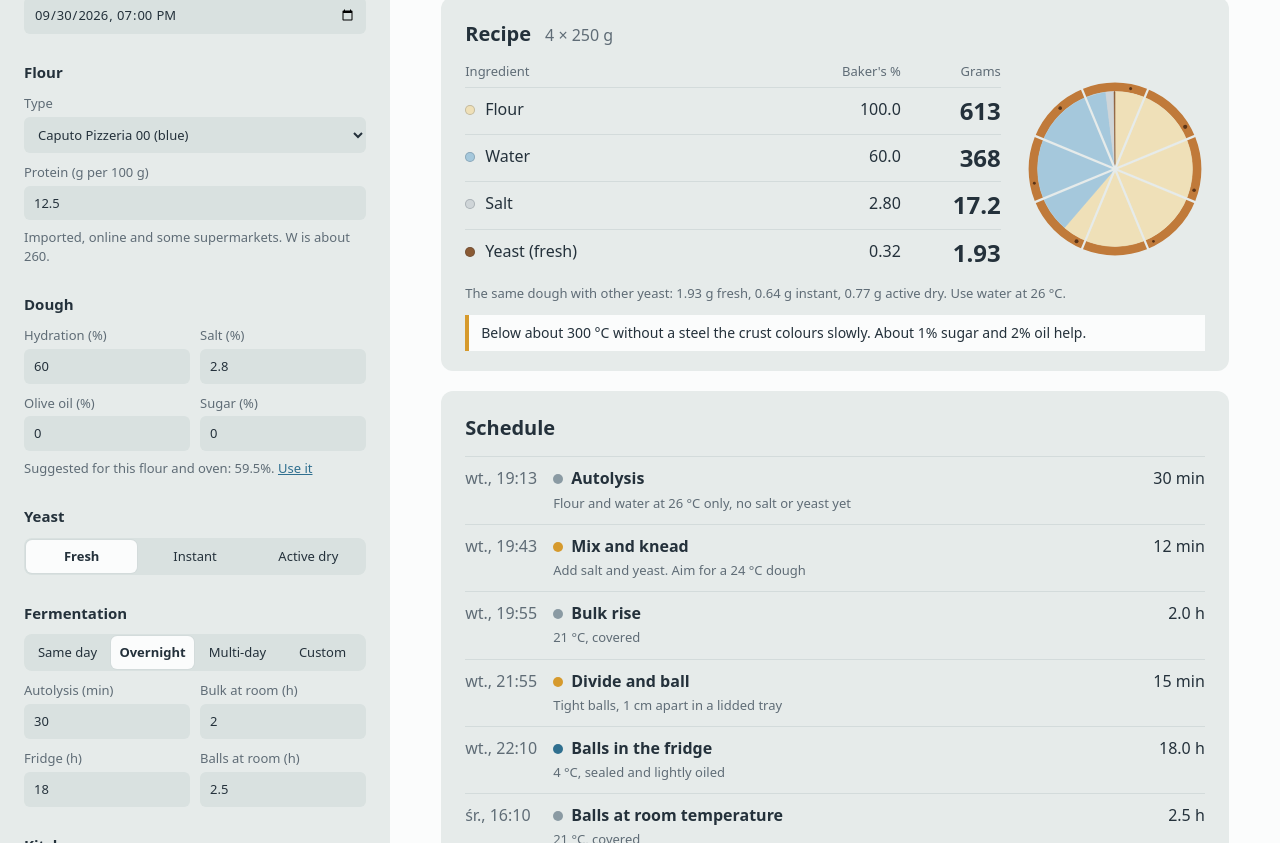
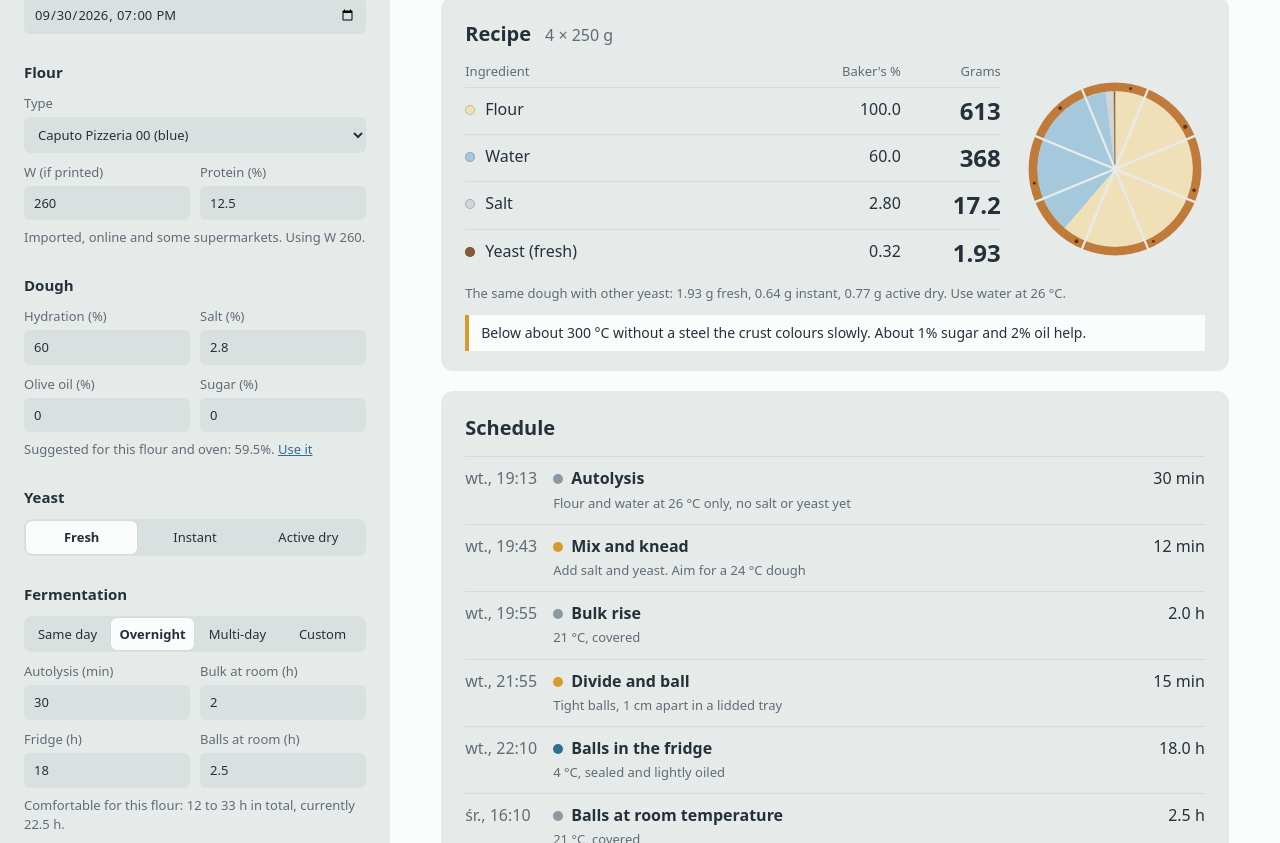
Before and after one commit to Nodo1221/Pizza-panel, a React (Vite) app: page / in a window 1280 px wide. Shown: the part 217-1060 px from the top of the page. Built offline with nearby package versions, Linux system fonts and the light colour scheme.

Commit message:
W as an optional input; W drives the hydration suggestion and the fermentation-length warnings

```diff
--- a/src/App.tsx
+++ b/src/App.tsx
@@ -1,7 +1,7 @@
 import { useEffect, useMemo, useState, type ReactNode } from 'react'
 import { FLOURS } from './core/flours'
 import Pie from './Pie'
-import { PRESETS, compute, suggestHydration, type Inputs, type Mixing, type Surface, type YeastType } from './core/dough'
+import { PRESETS, compute, estimateW, suggestHydration, type Inputs, type Mixing, type Surface, type YeastType } from './core/dough'
 
 type S = Omit<Inputs, 'bakeAt'> & { flourId: string; bakeStr: string; preset: string }
 type NumKey = { [K in keyof S]: S[K] extends number ? K : never }[keyof S]
@@ -20,13 +20,13 @@ function evening() {
 
 const init: S = {
   pizzas: 4, ballG: 250, hydration: 60, saltPct: 2.8, oilPct: 0, sugarPct: 0,
-  protein: 12.5, flourId: 'caputo-pizzeria', yeast: 'fresh',
+  protein: 12.5, w: 260, flourId: 'caputo-pizzeria', yeast: 'fresh',
   roomC: 21, fridgeC: 4, flourC: 21, ddtC: 24, mixing: 'hand',
   ...PRESETS.Overnight, preset: 'Overnight',
   ovenC: 275, surface: 'tray', bakeStr: evening(),
 }
 
-const KEY = 'pizza-calc:v1'
+const KEY = 'pizza-calc:v2'
 
 function load(): S {
   try {
@@ -66,7 +66,8 @@ export default function App() {
   const bakeAt = new Date(s.bakeStr).getTime() || Date.now()
   const r = useMemo(() => compute({ ...s, bakeAt }), [s, bakeAt])
   const flour = FLOURS.find(f => f.id === s.flourId)
-  const sug = suggestHydration(s.protein, s.surface, s.ovenC)
+  const effW = s.w > 0 ? s.w : estimateW(s.protein)
+  const sug = suggestHydration(effW, s.surface, s.ovenC)
   const first = r.stages[0]
 
   const num = (k: NumKey, put: typeof set = set, step = 1) => (
@@ -106,17 +107,22 @@ export default function App() {
               value={s.flourId}
               onChange={e => {
                 const f = FLOURS.find(x => x.id === e.target.value)
-                setS(p => ({ ...p, flourId: e.target.value, protein: f ? f.protein : p.protein }))
+                setS(p => ({ ...p, flourId: e.target.value, protein: f ? f.protein : p.protein, w: f ? f.w ?? 0 : p.w }))
               }}
             >
               {FLOURS.map(f => <option key={f.id} value={f.id}>{f.name}</option>)}
               <option value="custom">Other flour</option>
             </select>
           </F>
-          <F label="Protein (g per 100 g)">
-            <input type="number" step={0.1} value={s.protein} onChange={e => setS(p => ({ ...p, flourId: 'custom', protein: parseFloat(e.target.value) || 0 }))} />
-          </F>
-          {flour && <p className="hint">{flour.where}. {flour.w ? `W is about ${flour.w}.` : 'W is not printed on the pack.'}</p>}
+          <div className="row">
+            <F label="W (if printed)">
+              <input type="number" step={5} value={s.w || ''} placeholder={`~${Math.round(estimateW(s.protein))}`} onChange={e => setS(p => ({ ...p, flourId: 'custom', w: parseFloat(e.target.value) || 0 }))} />
+            </F>
+            <F label="Protein (%)">
+              <input type="number" step={0.1} value={s.protein} onChange={e => setS(p => ({ ...p, flourId: 'custom', protein: parseFloat(e.target.value) || 0 }))} />
+            </F>
+          </div>
+          <p className="hint">{flour ? `${flour.where}. ` : ''}{s.w > 0 ? `Using W ${s.w}.` : `No W entered, so W is estimated as ${Math.round(effW)} from protein.`}</p>
         </div>
 
         <div className="g">
@@ -150,6 +156,7 @@ export default function App() {
             <F label="Fridge (h)">{num('coldH', tune, 1)}</F>
             <F label="Balls at room (h)">{num('proofH', tune, 0.5)}</F>
           </div>
+          <p className="hint">Comfortable for this flour: {r.range.min} to {Math.round(r.range.max)} h in total, currently {s.bulkH + s.coldH + s.proofH} h.</p>
         </div>
 
         <div className="g">
--- a/src/core/dough.ts
+++ b/src/core/dough.ts
@@ -12,6 +12,7 @@ export interface Inputs {
   oilPct: number
   sugarPct: number
   protein: number
+  w: number // alveograph W, 0 if unknown
   yeast: YeastType
   roomC: number
   fridgeC: number
@@ -37,7 +38,7 @@ export interface Stage {
 }
 
 export const PRESETS = {
-  'Same day': { autolysisMin: 30, bulkH: 4, coldH: 0, proofH: 2 },
+  'Same day': { autolysisMin: 30, bulkH: 8, coldH: 0, proofH: 4 },
   Overnight: { autolysisMin: 30, bulkH: 2, coldH: 18, proofH: 2.5 },
   'Multi-day': { autolysisMin: 30, bulkH: 1.5, coldH: 62, proofH: 3 },
 }
@@ -55,13 +56,35 @@ const activity = (c: number) => Math.exp(0.095 * (Math.min(c, 35) - 20))
 // 0.125% fresh yeast and a 24 h fridge dough near 0.3%. Tune it if your dough runs fast or slow.
 const K = 2.8
 
-export function suggestHydration(protein: number, surface: Surface, ovenC: number) {
-  const base = 32 + 2.45 * protein
+// Typical W for a given protein %, from the midpoints of the ranges in Ooni's protein/W table.
+// Protein and W do not convert reliably, so this is only a fallback when the pack has no W.
+const PROTEIN_W: [number, number][] = [[9.5, 155], [10.5, 200], [11.5, 240], [12.5, 265], [13.5, 305], [14.5, 375]]
+export function estimateW(protein: number) {
+  if (protein <= PROTEIN_W[0][0]) return PROTEIN_W[0][1]
+  for (let k = 1; k < PROTEIN_W.length; k++) {
+    const [p1, w1] = PROTEIN_W[k]
+    const [p0, w0] = PROTEIN_W[k - 1]
+    if (protein <= p1) return w0 + ((protein - p0) / (p1 - p0)) * (w1 - w0)
+  }
+  return PROTEIN_W[PROTEIN_W.length - 1][1]
+}
+
+// Comfortable total fermentation hours by W, fitted to Ooni's W table: the upper limit rises
+// about 0.35 h per W point, the lower limit steps up for strong flours.
+export function fermentRange(w: number) {
+  const max = Math.max(6, 0.35 * w - 58)
+  const min = w < 225 ? 6 : w < 245 ? 8 : w < 295 ? 12 : w < 315 ? 16 : w < 345 ? 20 : w < 385 ? 24 : w < 425 ? 30 : 36
+  return { min, max }
+}
+
+export function suggestHydration(w: number, surface: Surface, ovenC: number) {
+  const base = 47 + 0.06 * w
   const adj = (surface === 'tray' ? -3 : 0) + (ovenC < 250 ? -2 : 0)
   return Math.round((base + adj) * 2) / 2
 }
 
 export function compute(i: Inputs) {
+  const w = i.w > 0 ? i.w : estimateW(i.protein)
   const eq = i.bulkH * activity(i.roomC) + i.coldH * activity(i.fridgeC) + i.proofH * activity(i.roomC)
   const freshPct = clamp(K / Math.max(eq, 0.5), 0.02, 2)
   const pct: Record<YeastType, number> = {
@@ -117,9 +140,12 @@ export function compute(i: Inputs) {
 
   const warnings: string[] = []
   const total = i.bulkH + i.coldH + i.proofH
-  const cap = Math.max(8, 24 + (i.protein - 10.5) * 24)
-  if (total > cap)
-    warnings.push(`${total.toFixed(0)} h of fermentation is long for ${i.protein}% protein flour (comfortable up to about ${cap.toFixed(0)} h). The dough will turn slack and sticky.`)
+  const { min, max } = fermentRange(w)
+  const wText = i.w > 0 ? `W ${w.toFixed(0)}` : `W about ${w.toFixed(0)} (estimated from protein)`
+  if (total > max)
+    warnings.push(`${total.toFixed(0)} h of fermentation is long for ${wText}: comfortable up to about ${max.toFixed(0)} h. The dough will weaken and turn slack.`)
+  if (total < min)
+    warnings.push(`${wText} is strong for a ${total.toFixed(0)} h dough: aim for at least ${min} h, or blend with a weaker flour. Expect a tight dough that is hard to open.`)
   if (waterTemp > 40) warnings.push(`The water would need to be ${wt} °C, which damages yeast. Lower the target dough temperature or use cooler flour.`)
   if (waterTemp < 2) warnings.push(`The water would need to be ${wt} °C. Use ice water and lower the flour temperature.`)
   if ((i.surface === 'tray' || i.ovenC < 280) && i.sugarPct + i.oilPct === 0)
@@ -137,6 +163,7 @@ export function compute(i: Inputs) {
     waterTemp,
     bakeMin,
     stages,
+    range: { min, max },
     warnings,
   }
 }
```
